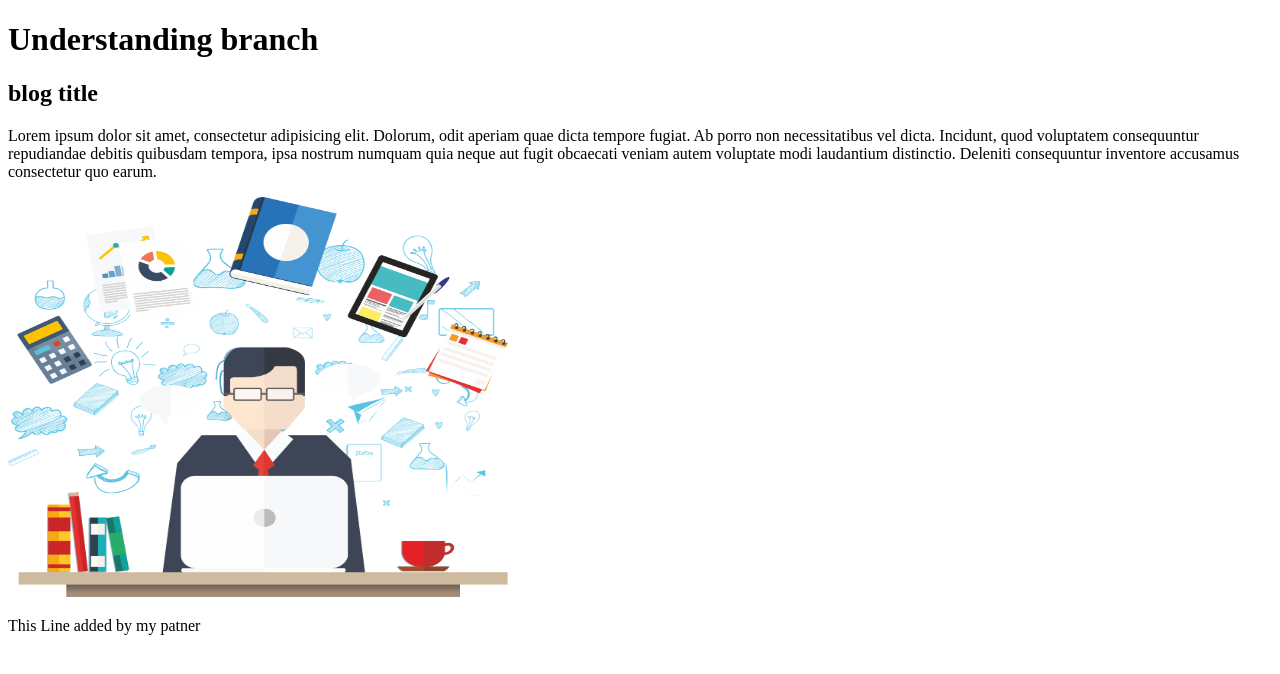
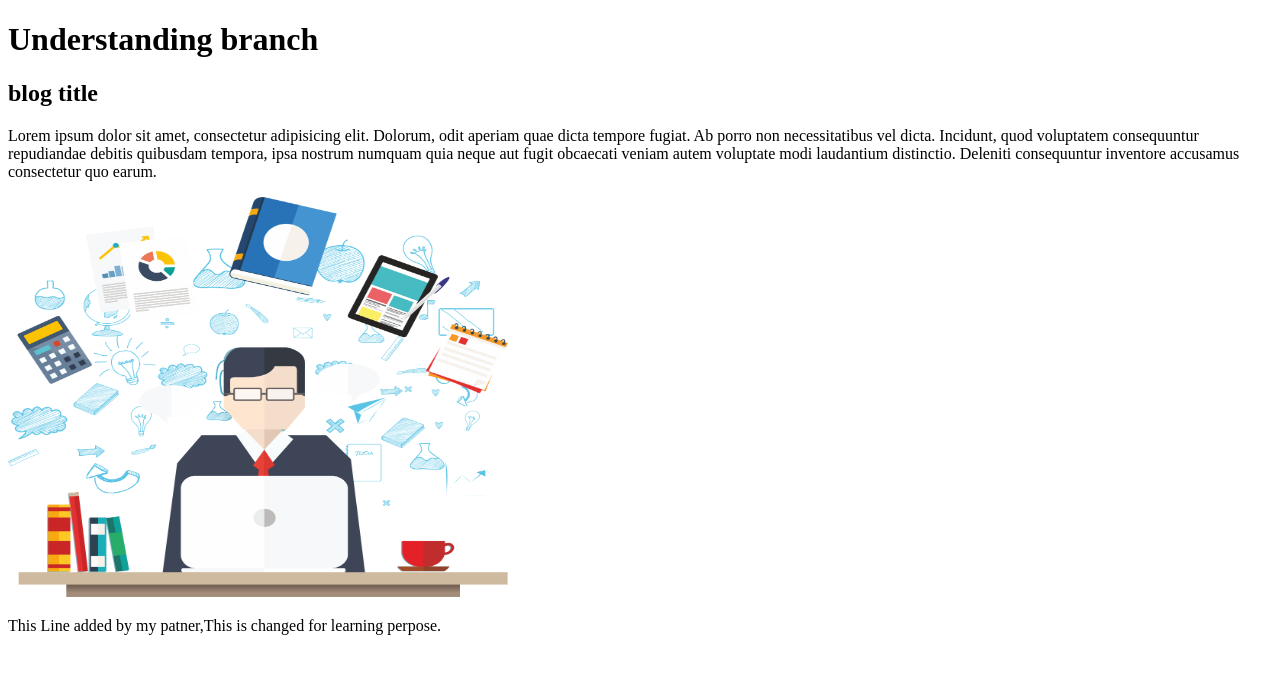
Before and after one commit to Shajib-Dv/my-thidr-repo, a plain HTML site: page index.html in a window 1280 px wide. Drawn offline with Linux system fonts and the light colour scheme.

Commit message:
resolved my partner

```diff
--- a/index.html
+++ b/index.html
@@ -22,6 +22,6 @@
       </p>
     </div>
     <img src="./pngwing.com (4).png" height="400px" width="500px" alt="logo" />
-    <p>This Line added by my patner</p>
+    <p>This Line added by my patner,This is changed for learning perpose.</p>
   </body>
 </html>
```
